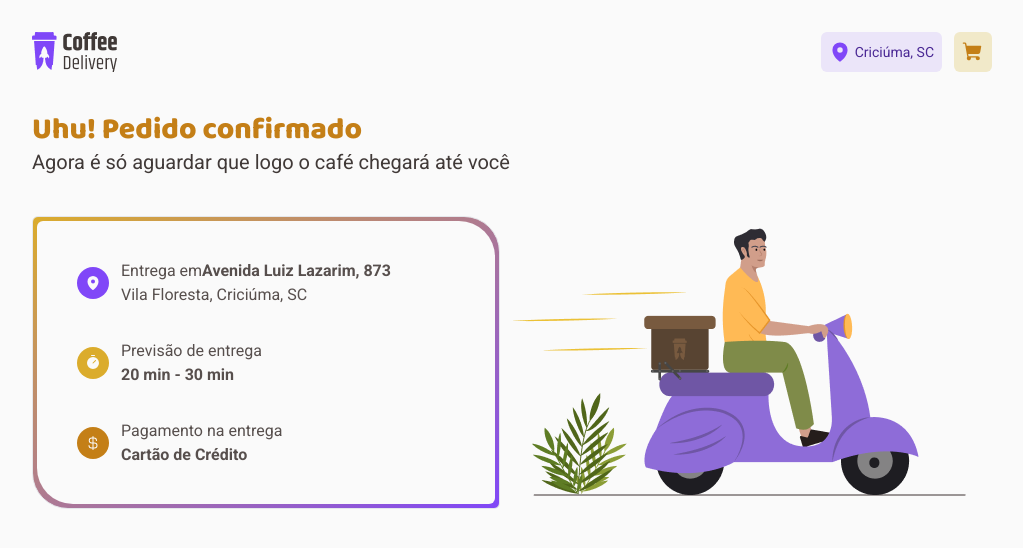
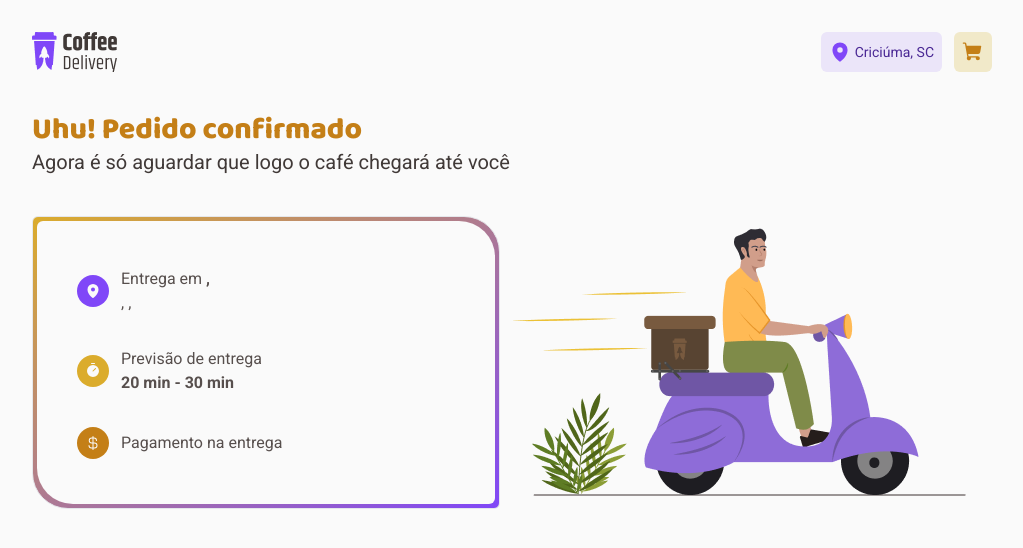
Before and after one commit to davimarcilio/CoffeeDelivery, a React (Vite) app: page /checkout/success in a window 1280 px wide. Shown: the top 548 px of the page, without its empty margins (128-1151 px from the left). Built offline with nearby package versions, Linux system fonts and the light colour scheme.

Commit message:
searchparams

```diff
--- a/src/pages/Checkout/Success/index.tsx
+++ b/src/pages/Checkout/Success/index.tsx
@@ -1,7 +1,9 @@
 import { CurrencyDollar, MapPin, Timer } from "phosphor-react";
 import illustration from "../../../assets/Illustration.png";
-// import { SuccessInfo } from "./components/SuccessInfo";
+import { useLocation } from "react-router-dom";
 export function Success() {
+  const searchParams = new URLSearchParams(useLocation().search);
+
   return (
     <main className="mt-28 flex flex-col gap-10">
       <div>
@@ -22,13 +24,14 @@ export function Success() {
                 </div>
                 <div className="flex flex-col">
                   <p className="font-Roboto text-base-text">
-                    Entrega em
+                    Entrega em{" "}
                     <strong className="font-bold">
-                      Avenida Luiz Lazarim, 873
+                      {searchParams.get("rua")}, {searchParams.get("numero")}
                     </strong>
                   </p>
                   <p className="font-Roboto text-base-text">
-                    Vila Floresta, Criciúma, SC
+                    {searchParams.get("bairro")}, {searchParams.get("cidade")},{" "}
+                    {searchParams.get("estado")}
                   </p>
                 </div>
               </li>
@@ -51,7 +54,14 @@ export function Success() {
                 </div>
                 <div className="flex flex-col font-Roboto text-base-text">
                   Pagamento na entrega
-                  <strong>Cartão de Crédito</strong>
+                  <strong>
+                    {searchParams.get("payment-method") === "debit" &&
+                      "CARTÃO DE DÉBITO"}
+                    {searchParams.get("payment-method") === "credit" &&
+                      "CARTÃO DE CRÉDITO"}
+                    {searchParams.get("payment-method") === "money" &&
+                      "DINHEIRO"}
+                  </strong>
                 </div>
               </li>
             </ul>
--- a/src/pages/Checkout/index.tsx
+++ b/src/pages/Checkout/index.tsx
@@ -5,13 +5,13 @@ import {
   MapPinLine,
   Money,
 } from "phosphor-react";
-
+import { useNavigate, useSubmit } from "react-router-dom";
 import { Card } from "./components/Card";
 import { Input } from "./components/Input";
 import { PaymentMethod } from "./components/PaymentMethod";
 import { ProductItem } from "./components/ProductItem";
 import cep from "cep-promise";
-import { useContext, useEffect, useState } from "react";
+import { FormEvent, useContext, useEffect, useState } from "react";
 import { ProductsContext } from "../../context/ProductContext";
 import { NavLink } from "react-router-dom";
 
@@ -21,7 +21,7 @@ export function Checkout() {
   const { cart, address, setAddressContext } = CartProducts;
   const [complement, setComplement] = useState(address.complement || "");
   const [number, setNumber] = useState(address.number || "");
-
+  const navigate = useNavigate();
   useEffect(() => {
     if (complement !== "" || number !== "") {
       setAddressContext({
@@ -50,6 +50,8 @@ export function Checkout() {
   }, [CEP]);
 
   const [quantity, setQuantity] = useState(1);
+  const [paymentMethod, setPaymentMethod] = useState("");
+
   const [treatedTotalItemsPriceOnCart, setTreatedTotalItemsPriceOnCart] =
     useState("");
 
@@ -80,9 +82,34 @@ export function Checkout() {
       );
     }
   }, [cart]);
+  function handleSubmitPurcase(e: FormEvent) {
+    const inputRadios = document.querySelectorAll<HTMLInputElement>(
+      'input[name="payment-method"]'
+    );
+    inputRadios;
+    for (const item of inputRadios) {
+      if (item.checked === true) {
+        setPaymentMethod(item.value);
+      }
+    }
+    // navigate("/checkout/success", {
+    //   state: {
+    //     paymentMethod,
+    //     street: address.street,
+    //     number: address.number,
+    //     city: address.city,
+    //     uf: address.state,
+    //     neighborhood: address.neighborhood,
+    //   },
+    // });
+  }
 
   return (
-    <form className="flex gap-8 justify-between mb-4 mt-24">
+    <form
+      action="/checkout/success"
+      onSubmit={handleSubmitPurcase}
+      className="flex gap-8 justify-between mb-4 mt-24"
+    >
       <div className="flex flex-col gap-3 flex-1">
         <h1 className="font-bold font-Baloo text-lg">Complete seu pedido</h1>
         <Card>
@@ -105,7 +132,7 @@ export function Checkout() {
               className="w-200px"
               placeholder="CEP"
             />
-            <Input placeholder="Rua" value={address.street} />
+            <Input name="rua" placeholder="Rua" value={address.street} />
             <div className="flex gap-3">
               <Input
                 required
@@ -113,6 +140,7 @@ export function Checkout() {
                 value={address.number}
                 className="w-200px"
                 placeholder="Número"
+                name="numero"
               />
               <div className="flex justify-center items-center flex-1 w-full relative">
                 <label
@@ -137,18 +165,21 @@ export function Checkout() {
                 value={address.neighborhood}
                 className="w-200px"
                 placeholder="Bairro"
+                name="bairro"
               />
               <Input
                 required
                 value={address.city}
                 className="flex-1 "
                 placeholder="Cidade"
+                name="cidade"
               />
               <Input
                 required
                 value={address.state}
                 className="w-60px"
                 placeholder="UF"
+                name="estado"
               />
             </div>
           </div>
```
